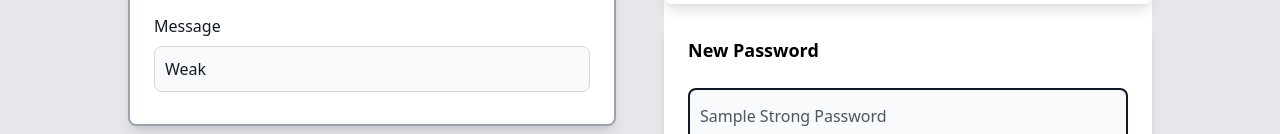
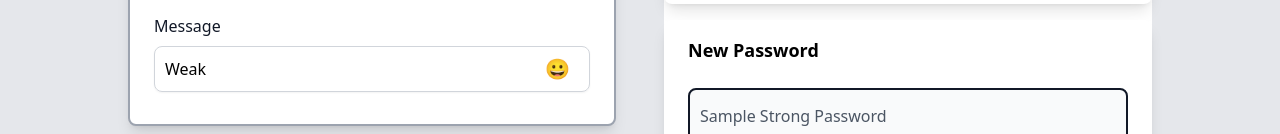
Before and after one commit to anhtumai/password-meme-generator, a React (Create React App) app: page / in a window 1280 px wide. Shown: the part 400-534 px from the top of the page. Built offline with nearby package versions, Linux system fonts and the light colour scheme.

Commit message:
add emoji picker in the end of message field

```diff
--- a/package.json
+++ b/package.json
@@ -4,6 +4,7 @@
   "private": true,
   "dependencies": {
     "@headlessui/react": "^1.4.3",
+    "@popperjs/core": "^2.11.2",
     "@testing-library/jest-dom": "^5.16.1",
     "@testing-library/react": "^12.1.2",
     "@testing-library/user-event": "^13.5.0",
@@ -11,10 +12,12 @@
     "@types/node": "^16.11.15",
     "@types/react": "^17.0.37",
     "@types/react-dom": "^17.0.11",
+    "emoji-mart": "^3.0.1",
     "file-saver": "^2.0.5",
     "html-to-image": "^1.9.0",
     "react": "^17.0.2",
     "react-dom": "^17.0.2",
+    "react-popper": "^2.2.5",
     "react-scripts": "5.0.0",
     "typescript": "^4.5.4",
     "web-vitals": "^2.1.2"
@@ -44,6 +47,7 @@
     ]
   },
   "devDependencies": {
+    "@types/emoji-mart": "^3.0.9",
     "@types/file-saver": "^2.0.5",
     "@typescript-eslint/eslint-plugin": "^5.10.0",
     "@typescript-eslint/parser": "^5.10.0",
--- /dev/null
+++ b/src/components/Body/EditCard/EmojiPicker/index.tsx
@@ -0,0 +1,34 @@
+import { useState } from "react";
+
+import { Popover } from "@headlessui/react";
+import { Picker } from "emoji-mart";
+import { usePopper } from "react-popper";
+
+import "emoji-mart/css/emoji-mart.css";
+
+function EmojiPicker() {
+  const [referenceElement, setReferenceElement] =
+    useState<HTMLButtonElement | null>(null);
+  const [popperElement, setPopperElement] = useState<HTMLDivElement | null>(
+    null,
+  );
+  const { styles, attributes } = usePopper(referenceElement, popperElement, {
+    placement: "top-end",
+  });
+  return (
+    <Popover>
+      <Popover.Button ref={setReferenceElement} className="text-xl">
+        😀
+      </Popover.Button>
+      <Popover.Panel
+        ref={setPopperElement}
+        style={{ ...styles.popper, zIndex: 1010 }}
+        {...attributes.popper}
+      >
+        <Picker />
+      </Popover.Panel>
+    </Popover>
+  );
+}
+
+export default EmojiPicker;
--- a/src/components/Body/EditCard/index.tsx
+++ b/src/components/Body/EditCard/index.tsx
@@ -8,6 +8,7 @@ import {
 } from "types";
 
 import DropdownPasswordType from "./DropdownPasswordType";
+import EmojiPicker from "./EmojiPicker";
 
 function EditCard({
   passwordBlockInfo,
@@ -100,11 +101,16 @@ function EditCard({
                   <label className="block mb-2 text-md font-medium text-gray-900">
                     Message
                   </label>
-                  <input
-                    className="bg-gray-50 border border-gray-300 text-gray-900 text-md rounded-lg focus:outline-none focus:border-blue-500 focus:ring-2 focus:ring-blue-500 block w-full p-2.5"
-                    value={message}
-                    onChange={handleMessageChange}
-                  />
+                  <div className="relative rounded-lg shadow-sm">
+                    <input
+                      className="border border-gray-300 rounded-lg focus:outline-none focus:border-blue-500 focus:ring-2 focus:ring-blue-500 block w-full p-2.5"
+                      value={message}
+                      onChange={handleMessageChange}
+                    />
+                    <div className="absolute inset-y-0 right-5 flex items-center">
+                      <EmojiPicker />
+                    </div>
+                  </div>
                 </div>
               </Disclosure.Panel>
             </Transition>
```
